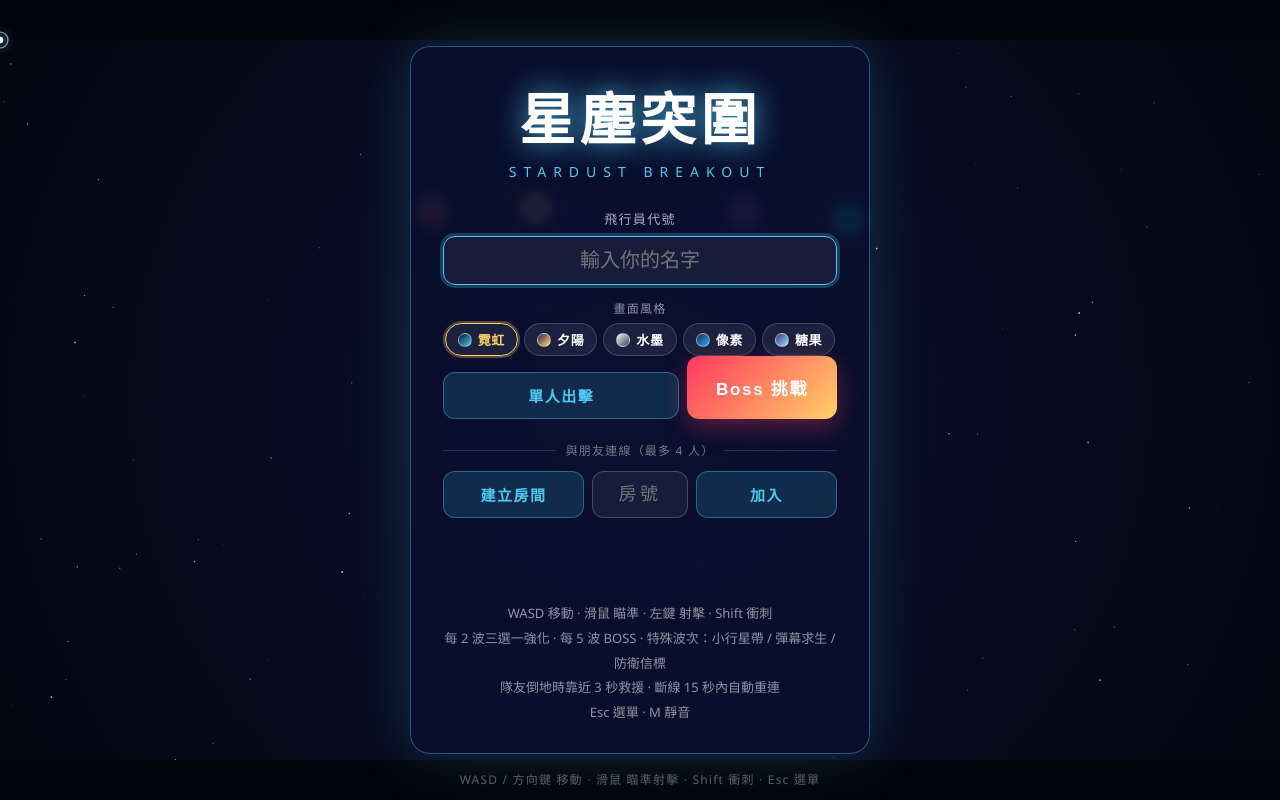
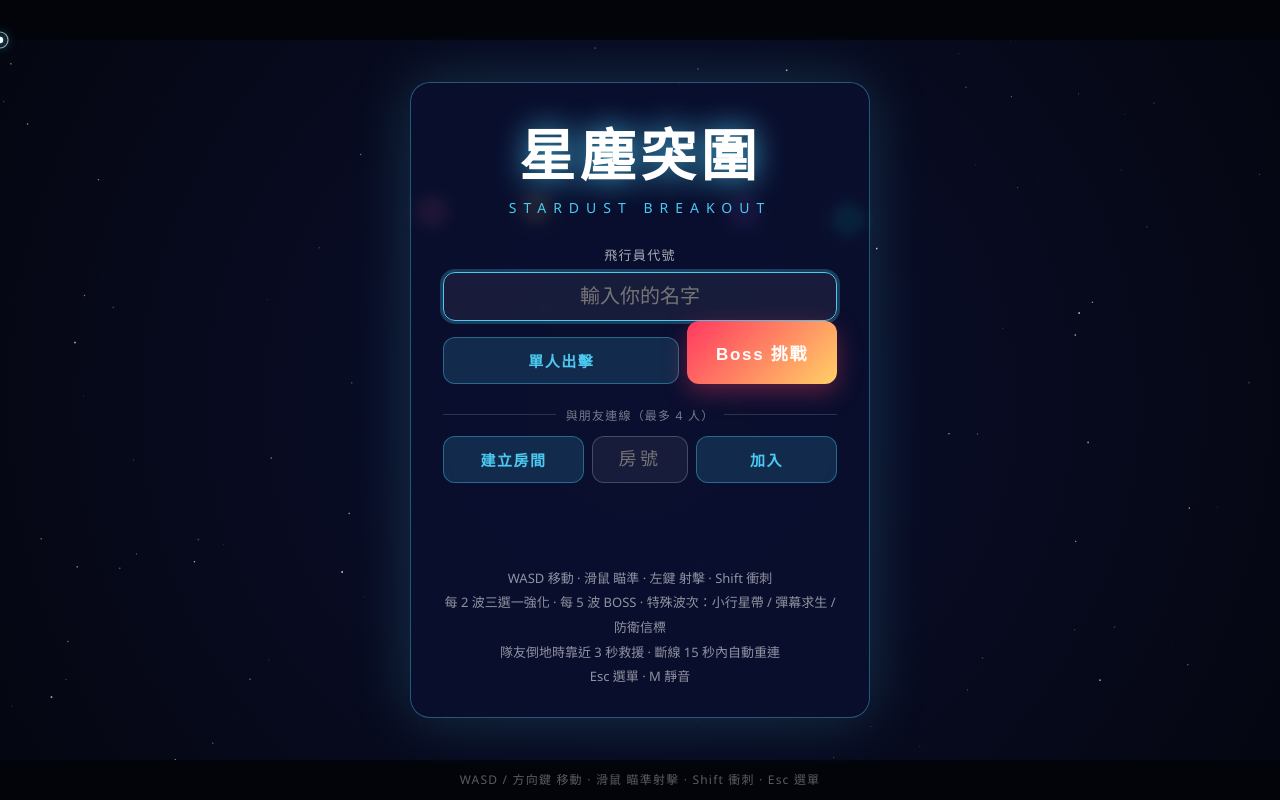
Before and after one commit to jimmylee719/game-stardust-breakthrough, a website with bundled scripts: page public/index.html in a window 1280 px wide. Built offline with nearby package versions, Linux system fonts and the light colour scheme; animation ran at ten frames a second.

Commit message:
Lock visual style to neon; remove theme picker, keep remap machinery
Co-Authored-By: Claude Fable 5.1 <noreply@anthropic.com>

```diff
--- a/public/css/style.css
+++ b/public/css/style.css
@@ -50,15 +50,3 @@ canvas { display: block; width: 100vw; height: 100vh; cursor: none; }
 .check input { width: 18px; height: 18px; accent-color: #ff3860; }
 .toast { position: fixed; top: 18px; left: 50%; transform: translateX(-50%); padding: 10px 18px; border-radius: 10px; background: var(--panel); border: 1px solid color-mix(in srgb, var(--gold) 50%, transparent); color: var(--gold); font-size: 14px; letter-spacing: .05em; pointer-events: none; z-index: 5; }
 .toast[hidden] { display: none; }
-
-/* 主題選擇 */
-.themes-label { margin: 14px 0 6px; font-size: 12px; letter-spacing: .1em; color: color-mix(in srgb, var(--text) 55%, transparent); }
-.themes { display: flex; flex-wrap: wrap; gap: 6px; justify-content: center; }
-.themes .chip { margin: 0; width: auto; display: inline-flex; align-items: center; gap: 6px; padding: 6px 12px; font-size: 13px; font-weight: 600; letter-spacing: .05em; border-radius: 999px; background: color-mix(in srgb, var(--text) 8%, transparent); color: var(--text); border: 1px solid color-mix(in srgb, var(--text) 18%, transparent); box-shadow: none; }
-.themes .chip:hover { transform: none; box-shadow: none; background: color-mix(in srgb, var(--text) 14%, transparent); }
-.themes .chip.on { border-color: var(--gold); color: var(--gold); box-shadow: 0 0 0 2px color-mix(in srgb, var(--gold) 30%, transparent); }
-.themes .chip .sw { width: 14px; height: 14px; border-radius: 50%; border: 1px solid rgba(255,255,255,.4); }
-/* 像素風：畫布不做平滑 */
-body.pixel canvas { image-rendering: pixelated; image-rendering: crisp-edges; }
-body.pixel .panel { border-radius: 4px; }
-body.pixel .panel button, body.pixel .panel input, body.pixel .themes .chip { border-radius: 4px; }
--- a/public/index.html
+++ b/public/index.html
@@ -15,8 +15,6 @@
     <div class="sub">STARDUST BREAKOUT</div>
     <label for="name">飛行員代號</label>
     <input id="name" type="text" placeholder="輸入你的名字" autocomplete="off" spellcheck="false">
-    <div class="themes-label">畫面風格</div>
-    <div id="themes" class="themes"></div>
     <div class="row">
       <button id="solo" class="primary">單人出擊</button>
       <button id="solo-boss" class="boss">Boss 挑戰</button>
@@ -56,8 +54,6 @@
   <div class="panel narrow">
     <h2 id="pause-title">暫停</h2>
     <div id="pause-sub" class="sub2"></div>
-    <div class="themes-label">畫面風格</div>
-    <div id="themes-pause" class="themes"></div>
     <button id="pause-resume" class="primary">繼續</button>
     <button id="pause-leave" class="small danger">離開遊戲回到首頁</button>
   </div>
--- a/public/js/main.js
+++ b/public/js/main.js
@@ -10,7 +10,7 @@ import { ensureAudio, toggleMute, isMuted } from './audio.js';
 import { connect, playEvents } from './net.js';
 import { createPredictor } from './predict.js';
 import { sanitizeName, NAME_MAX_LEN } from '../../shared/constants.js';
-import { renderThemePicker } from './themes.js';
+import './themes.js';   // 套用霓虹主題（唯一風格）
 
 const $ = id => document.getElementById(id);
 const canvas = $('game');
@@ -42,10 +42,6 @@ function takeName() {
   localStorage.setItem('stardust_name', name);
   return name;
 }
-
-// ---------- 主題 ----------
-renderThemePicker($('themes'));
-renderThemePicker($('themes-pause'));
 
 // ---------- 選單 ----------
 nameInput.maxLength = NAME_MAX_LEN;
--- a/public/js/themes.js
+++ b/public/js/themes.js
@@ -1,4 +1,4 @@
-// 美術主題系統（純客戶端，不影響遊戲邏輯與伺服器）。
+// 視覺主題機制（純客戶端，不影響遊戲邏輯與伺服器）。目前遊戲鎖定「霓虹」單一風格。
 // 做法：程式碼裡的「來源色盤」固定不動，主題提供一張「來源色 → 目標色」對照表；
 // 渲染用的 Canvas context 被包一層，凡是設定 fillStyle / strokeStyle / shadowColor 都先經過對照表，
 // 同時可縮放光暈、線寬、字型與內部解析度（像素風）。
@@ -13,58 +13,13 @@
 
 export const THEMES = {
   neon: {
-    name: '霓虹', desc: '預設。深空、強光暈',
+    name: '霓虹', desc: '深空、強光暈。整個遊戲的唯一視覺風格',
     bg: ['#0b1030', '#03040a'], letterbox: '#03040a', star: '255,255,255',
     glow: 1, lineMul: 1, font: null, pixelScale: null,
     map: {},
   },
-  sunset: {
-    name: '夕陽', desc: '暖色、紫紅天空',
-    bg: ['#3a1d4f', '#120818'], letterbox: '#0b050f', star: '255,220,180',
-    glow: 1.2, lineMul: 1, font: null, pixelScale: null,
-    map: {
-      '#4cc9f0': '#ffd97d', '#f9c74f': '#ff9f68', '#90f1a8': '#f7b2ff', '#f48fb1': '#8ce0ff',
-      '#ff5f7a': '#ff4d6d', '#ffd166': '#ffb347', '#9b5de5': '#c9184a', '#00f5d4': '#ffe066', '#f15bb5': '#ff7b9c', '#b8b8c8': '#c8a48a',
-      '#ff3860': '#ff2e63', '#ff8c42': '#ffb347', '#c77dff': '#ffe066',
-      '#3ddc84': '#a8e063', '#e8f6ff': '#fff4e0', '#ffe9a8': '#ffe9a8',
-    },
-  },
-  ink: {
-    name: '水墨', desc: '米紙底、墨線、一點朱砂',
-    bg: ['#f6f1e7', '#ddd5c6'], letterbox: '#cfc6b5', star: '70,60,50',
-    glow: 0, lineMul: 1.35, font: '"Noto Serif TC", "PMingLiU", Georgia, serif', pixelScale: null,
-    map: {
-      '#ffffff': '#1d1a17', '#e8f6ff': '#fbf8f2', '#ffe9a8': '#8a7e6a', '#fff3c4': '#3a342c',
-      '#4cc9f0': '#2f4858', '#f9c74f': '#8c6d1f', '#90f1a8': '#3c6e47', '#f48fb1': '#7a3b4f',
-      '#ff5f7a': '#b7322c', '#ffd166': '#a8862a', '#9b5de5': '#4b3b6b', '#00f5d4': '#2e6b5e', '#f15bb5': '#8e3a62', '#b8b8c8': '#6f6a62',
-      '#ff3860': '#c1272d', '#ff8c42': '#b8651b', '#c77dff': '#5e4b8b',
-      '#3ddc84': '#3c6e47', '#ffb3c1': '#e8c7c1', '#1a0010': '#1d1a17', '#6a6a7a': '#8a8580',
-      // 深色 UI 底（名牌、升級卡、結算遮罩）在紙底上翻成淺色
-      '#03040a': '#f6f1e7', '#0e1228': '#fbf8f2', '#282414': '#efe4cc', '#000000': '#f6f1e7',
-    },
-  },
-  pixel: {
-    name: '像素', desc: '復古 16 色、低解析度',
-    bg: ['#1d2b53', '#000000'], letterbox: '#000000', star: '255,241,232',
-    glow: 0, lineMul: 1.6, font: '"Courier New", monospace', pixelScale: 0.3,
-    map: {
-      '#4cc9f0': '#29adff', '#f9c74f': '#ffec27', '#90f1a8': '#00e436', '#f48fb1': '#ff77a8',
-      '#ff5f7a': '#ff004d', '#ffd166': '#ffa300', '#9b5de5': '#83769c', '#00f5d4': '#00e436', '#f15bb5': '#ff77a8', '#b8b8c8': '#c2c3c7',
-      '#ff3860': '#ff004d', '#ff8c42': '#ffa300', '#c77dff': '#ff77a8',
-      '#3ddc84': '#00e436', '#e8f6ff': '#fff1e8', '#ffe9a8': '#ffec27', '#fff3c4': '#ffec27', '#ffb3c1': '#ffccaa', '#6a6a7a': '#5f574f',
-    },
-  },
-  candy: {
-    name: '糖果', desc: '粉彩、圓潤、超亮光暈',
-    bg: ['#4a2d7a', '#1b1233'], letterbox: '#120b22', star: '255,230,255',
-    glow: 1.6, lineMul: 1.25, font: null, pixelScale: null,
-    map: {
-      '#4cc9f0': '#8be9fd', '#f9c74f': '#fff394', '#90f1a8': '#b6ffb0', '#f48fb1': '#ffb3e6',
-      '#ff5f7a': '#ff8fab', '#ffd166': '#ffe29a', '#9b5de5': '#c8a2ff', '#00f5d4': '#7fffe0', '#f15bb5': '#ff9de2', '#b8b8c8': '#d9d4ff',
-      '#ff3860': '#ff6b9d', '#ff8c42': '#ffb26b', '#c77dff': '#e0b3ff',
-      '#3ddc84': '#8affc1',
-    },
-  },
+  // 之後要做活動主題或付費外觀：在這裡加一個物件（對照表鍵值見檔案開頭註解），
+  // 並在 UI 提供切換即可；渲染與伺服器不需改動。
 };
 export const THEME_IDS = Object.keys(THEMES);
 
@@ -90,7 +45,6 @@ export function setTheme(id) {
     hexMap.set(f, tt);
     rgbMap.set(hexToRgb(f).join(','), hexToRgb(tt).join(','));
   }
-  try { localStorage.setItem('stardust_theme', currentId); } catch {}
   applyCss(t);
   for (const fn of listeners) fn(t);
 }
@@ -147,19 +101,5 @@ function applyCss(t) {
   document.body.classList.toggle('pixel', !!t.pixelScale);
 }
 
-/** 建立主題選擇的按鈕列 */
-export function renderThemePicker(container) {
-  container.innerHTML = '';
-  for (const id of THEME_IDS) {
-    const t = THEMES[id];
-    const b = document.createElement('button');
-    b.type = 'button'; b.className = 'chip' + (id === currentId ? ' on' : ''); b.dataset.theme = id; b.title = t.desc;
-    b.innerHTML = `<span class="sw" style="background:linear-gradient(135deg,${t.bg[0]},${t.map['#4cc9f0'] || '#4cc9f0'})"></span>${t.name}`;
-    b.addEventListener('click', () => { setTheme(id); });
-    container.appendChild(b);
-  }
-  onThemeChange(() => { for (const el of container.querySelectorAll('.chip')) el.classList.toggle('on', el.dataset.theme === currentId); });
-}
-
-// 啟動時套用上次選的主題
-setTheme(localStorage.getItem('stardust_theme') || 'neon');
+// 啟動即套用霓虹
+setTheme('neon');
```
Also changed, not shown: README.md.
